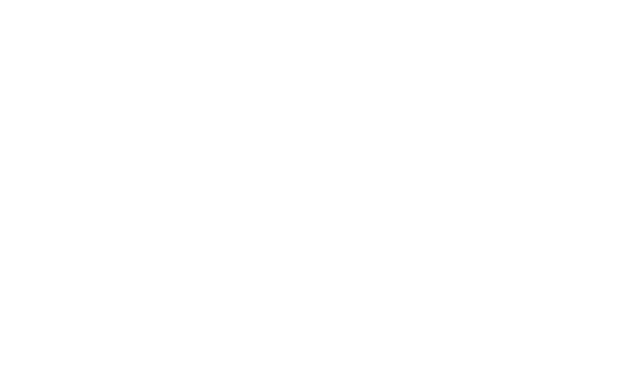
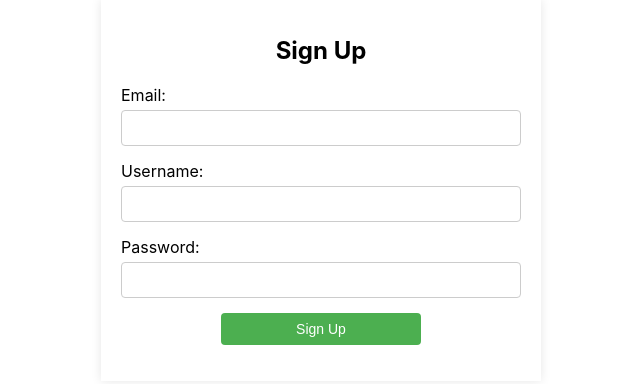
Before and after one commit to arun07aj/ticket-management-service, a React (Create React App) app in the folder webapp/: page /signup in a window 1280 px wide. Before the commit this address had no page. Shown: the top 384 px of the page, without its empty margins (319-959 px from the left). Built offline with nearby package versions, Linux system fonts and the light colour scheme; the HTML template or start-up script is replaced by a standard one.

Commit message:
added frontend impl for user signup

```diff
--- a/webapp/src/App.js
+++ b/webapp/src/App.js
@@ -8,6 +8,7 @@
 import TicketForm from './components/TicketForm';
 import TicketList from './components/TicketList';
 import ViewTicket from './components/ViewTicket';
+import SignupForm from './components/SignupForm';
 
 const App = () => {
     const [authenticated, setAuthenticated] = useState(false);
@@ -26,6 +27,7 @@
         <Router>
             <Routes>
                 <Route path="/" element={<Home />} />
+                <Route path="/signup" element={<SignupForm />} />
                 <Route
                     path="/login"
                     element={
--- /dev/null
+++ b/webapp/src/components/SignupForm.css
@@ -0,0 +1,52 @@
+/* SignupForm.css */
+.signup-container {
+    max-width: 400px;
+    margin: auto;
+    padding: 20px;
+    box-shadow: 0 0 10px rgba(0, 0, 0, 0.1);
+}
+
+.signup-heading {
+    font-size: 24px;
+    text-align: center;
+    margin-bottom: 20px;
+}
+
+.signup-form {
+    display: flex;
+    flex-direction: column;
+    align-items: center;
+}
+
+.form-group {
+    margin-bottom: 15px;
+    width: 100%;
+}
+
+.label {
+    margin-bottom: 5px;
+}
+
+.input {
+    padding: 8px;
+    font-size: 16px;
+    border: 1px solid #ccc;
+    border-radius: 4px;
+    width: calc(100% - 18px);
+}
+
+.button {
+    background-color: #4caf50;
+    color: white;
+    padding: 8px 15px;
+    font-size: 14px;
+    border: none;
+    border-radius: 4px;
+    cursor: pointer;
+    width: 50%;
+}
+
+.message {
+    margin-top: 15px;
+    text-align: center;
+}
--- /dev/null
+++ b/webapp/src/components/SignupForm.js
@@ -0,0 +1,111 @@
+import React, { useState } from 'react';
+import axios from 'axios';
+import DOMPurify from 'dompurify';
+import './SignupForm.css'
+
+const SignupForm = () => {
+    const [email, setEmail] = useState('');
+    const [username, setUsername] = useState('');
+    const [password, setPassword] = useState('');
+    const [message, setMessage] = useState('');
+
+    const sanitizeInput = (input) => {
+        return DOMPurify.sanitize(input.trim());
+    };
+
+    const handleSignup = async () => {
+        try {
+            const sanitizedEmail = sanitizeInput(email);
+            const sanitizedUsername = sanitizeInput(username);
+            const sanitizedPassword = sanitizeInput(password);
+
+            const response = await axios.post('/api/public/signup', {
+                email: sanitizedEmail,
+                username: sanitizedUsername,
+                password: sanitizedPassword
+            });
+
+            setMessage(`${response.data}`);
+
+            // Clear textboxes
+            setUsername('');
+            setEmail('');
+            setPassword('');
+
+        } catch (error) {
+            if(error.response.status === 400 || error.response.status === 409) {
+                setMessage(error.response.data);
+            }
+            else {
+                console.error('Error during signup:', error);
+                setMessage('An error occurred during signup. Please try again later.');
+            }
+        }
+    };
+
+    const handleSubmit = async (e) => {
+        e.preventDefault();
+
+        if (!email || !username || !password) {
+            setMessage('Please enter all required fields.');
+            return;
+        }
+
+        try {
+            await handleSignup();
+        } catch (error) {
+            console.error('Error during signup:', error.message);
+        }
+    };
+
+    return (
+        <div className="signup-container">
+            <h1 className="signup-heading">Sign Up</h1>
+            <form className="signup-form" onSubmit={handleSubmit}>
+                <div className="form-group">
+                    <label className="label" htmlFor="email">
+                        Email:
+                    </label>
+                    <input
+                        className="input"
+                        type="text"
+                        id="email"
+                        value={email}
+                        onChange={(e) => setEmail(e.target.value)}
+                    />
+                </div>
+                <div className="form-group">
+                    <label className="label" htmlFor="username">
+                        Username:
+                    </label>
+                    <input
+                        className="input"
+                        type="text"
+                        id="username"
+                        value={username}
+                        onChange={(e) => setUsername(e.target.value)}
+                    />
+                </div>
+                <div className="form-group">
+                    <label className="label" htmlFor="password">
+                        Password:
+                    </label>
+                    <input
+                        className="input"
+                        type="password"
+                        id="password"
+                        value={password}
+                        onChange={(e) => setPassword(e.target.value)}
+                    />
+                </div>
+                <button className="button" type="submit">
+                    Sign Up
+                </button>
+            </form>
+            <p className="message">{message}</p>
+        </div>
+    );
+
+};
+
+export default SignupForm;
```
